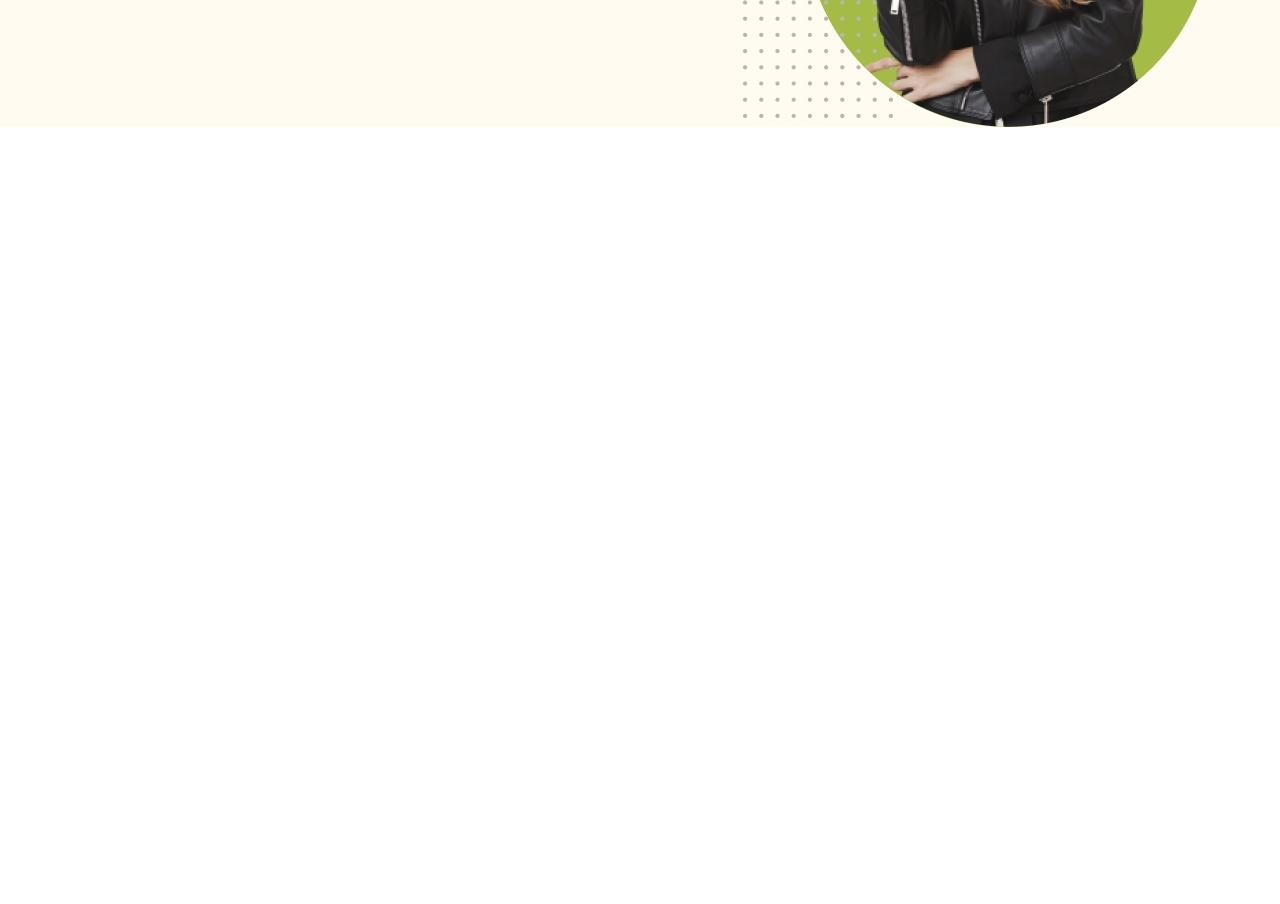
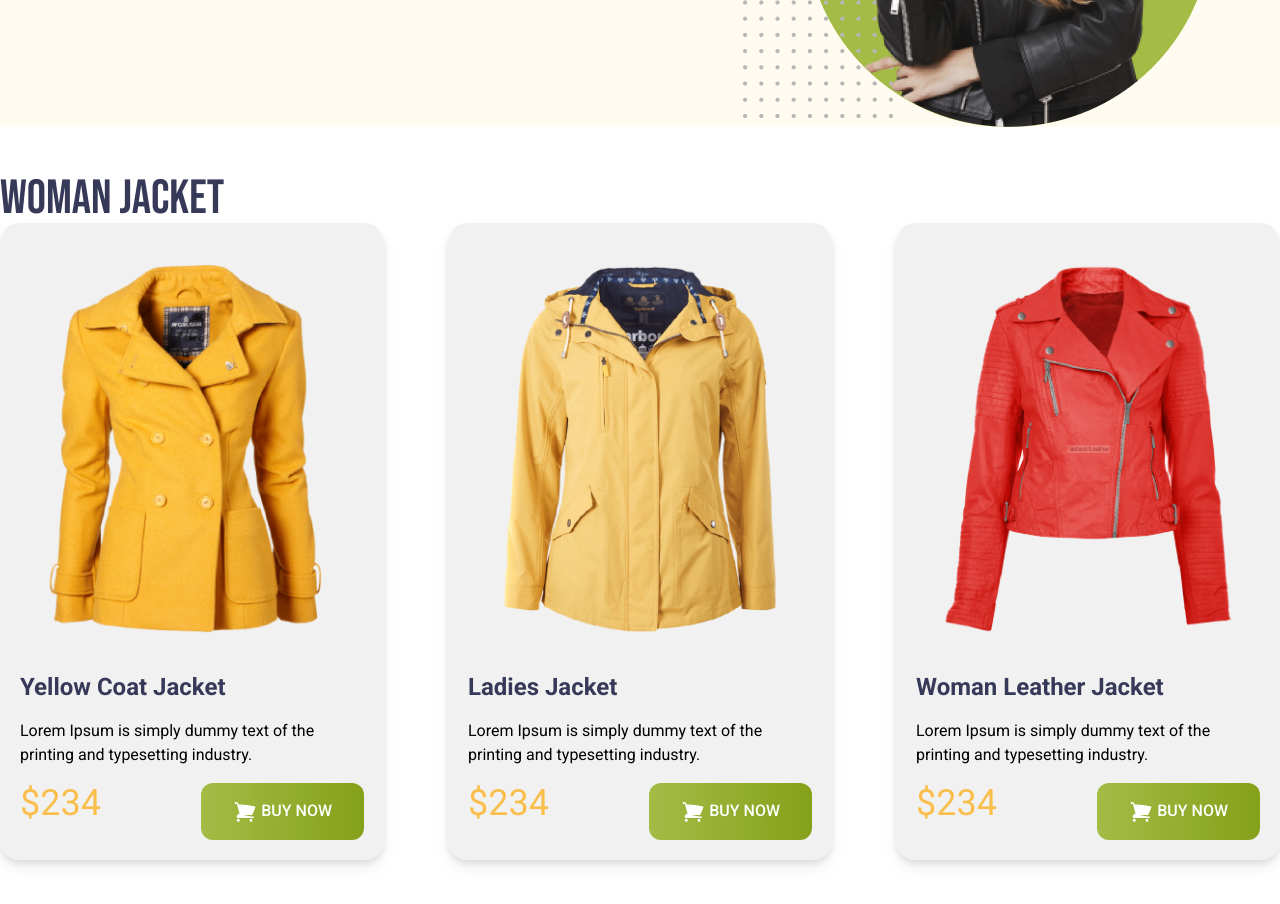
Before and after one commit to MD-Kamrul-Islam-Season/penguin-fashion-project, a plain HTML site: page index.html in a window 1280 px wide. Shown: the part 360-1264 px from the top of the page. Before the commit the page ends 800 px from the top, so only its background shows below. Drawn offline with nearby package versions, Linux system fonts and the light colour scheme.

Commit message:
added jacket section

```diff
--- a/index.html
+++ b/index.html
@@ -63,7 +63,134 @@
         </div>
       </div>
     </header>
-    <main></main>
+    <main class="max-w-7xl mx-auto">
+      <!-- Woman Jacket Section -->
+      <section class="my-12">
+        <h3 class="text-5xl font-bebas-neue text-[#363958]">Woman Jacket</h3>
+
+        <!-- Jacket cards container -->
+        <div class="grid md:grid-cols-2 lg:grid-cols-3 gap-x-16">
+          <!-- Jacket card 1-->
+          <div
+            class="p-5 rounded-[1.25rem] roun bg-[#F1F1F1] space-y-4 drop-shadow-lg"
+          >
+            <img
+              class="p-5 rounded-[1.25rem]"
+              src="images/jacket-1.png"
+              alt=""
+            />
+            <h4 class="text-[#363958] text-2xl font-bold">
+              Yellow Coat Jacket
+            </h4>
+            <p>
+              Lorem Ipsum is simply dummy text of the printing and typesetting
+              industry.
+            </p>
+            <div class="flex justify-between">
+              <h2 class="text-[#FABE4C] text-4xl">$234</h2>
+              <button
+                class="bg-green-300 px-8 py-4 rounded-xl font-medium text-white bg-gradient-to-r from-[#A4BC46] to-[#85A019]"
+              >
+                <svg
+                  xmlns="http://www.w3.org/2000/svg"
+                  fill="white"
+                  viewBox="0 0 24 24"
+                  stroke-width="1.5"
+                  stroke="currentColor"
+                  class="size-6 text-white inline"
+                >
+                  <path
+                    stroke-linecap="round"
+                    stroke-linejoin="round"
+                    d="M2.25 3h1.386c.51 0 .955.343 1.087.835l.383 1.437M7.5 14.25a3 3 0 0 0-3 3h15.75m-12.75-3h11.218c1.121-2.3 2.1-4.684 2.924-7.138a60.114 60.114 0 0 0-16.536-1.84M7.5 14.25 5.106 5.272M6 20.25a.75.75 0 1 1-1.5 0 .75.75 0 0 1 1.5 0Zm12.75 0a.75.75 0 1 1-1.5 0 .75.75 0 0 1 1.5 0Z"
+                  />
+                </svg>
+
+                BUY NOW
+              </button>
+            </div>
+          </div>
+          <!-- Jacket card 2-->
+          <div
+            class="p-5 rounded-[1.25rem] roun bg-[#F1F1F1] space-y-4 drop-shadow-lg"
+          >
+            <img
+              class="p-5 rounded-[1.25rem]"
+              src="images/jacket-2.png"
+              alt=""
+            />
+            <h4 class="text-[#363958] text-2xl font-bold">Ladies Jacket</h4>
+            <p>
+              Lorem Ipsum is simply dummy text of the printing and typesetting
+              industry.
+            </p>
+            <div class="flex justify-between">
+              <h2 class="text-[#FABE4C] text-4xl">$234</h2>
+              <button
+                class="bg-green-300 px-8 py-4 rounded-xl font-medium text-white bg-gradient-to-r from-[#A4BC46] to-[#85A019]"
+              >
+                <svg
+                  xmlns="http://www.w3.org/2000/svg"
+                  fill="white"
+                  viewBox="0 0 24 24"
+                  stroke-width="1.5"
+                  stroke="currentColor"
+                  class="size-6 text-white inline"
+                >
+                  <path
+                    stroke-linecap="round"
+                    stroke-linejoin="round"
+                    d="M2.25 3h1.386c.51 0 .955.343 1.087.835l.383 1.437M7.5 14.25a3 3 0 0 0-3 3h15.75m-12.75-3h11.218c1.121-2.3 2.1-4.684 2.924-7.138a60.114 60.114 0 0 0-16.536-1.84M7.5 14.25 5.106 5.272M6 20.25a.75.75 0 1 1-1.5 0 .75.75 0 0 1 1.5 0Zm12.75 0a.75.75 0 1 1-1.5 0 .75.75 0 0 1 1.5 0Z"
+                  />
+                </svg>
+
+                BUY NOW
+              </button>
+            </div>
+          </div>
+          <!-- Jacket card 3-->
+          <div
+            class="p-5 rounded-[1.25rem] roun bg-[#F1F1F1] space-y-4 drop-shadow-lg"
+          >
+            <img
+              class="p-5 rounded-[1.25rem]"
+              src="images/jacket-3.png"
+              alt=""
+            />
+            <h4 class="text-[#363958] text-2xl font-bold">
+              Woman Leather Jacket
+            </h4>
+            <p>
+              Lorem Ipsum is simply dummy text of the printing and typesetting
+              industry.
+            </p>
+            <div class="flex justify-between">
+              <h2 class="text-[#FABE4C] text-4xl">$234</h2>
+              <button
+                class="bg-green-300 px-8 py-4 rounded-xl font-medium text-white bg-gradient-to-r from-[#A4BC46] to-[#85A019]"
+              >
+                <svg
+                  xmlns="http://www.w3.org/2000/svg"
+                  fill="white"
+                  viewBox="0 0 24 24"
+                  stroke-width="1.5"
+                  stroke="currentColor"
+                  class="size-6 text-white inline"
+                >
+                  <path
+                    stroke-linecap="round"
+                    stroke-linejoin="round"
+                    d="M2.25 3h1.386c.51 0 .955.343 1.087.835l.383 1.437M7.5 14.25a3 3 0 0 0-3 3h15.75m-12.75-3h11.218c1.121-2.3 2.1-4.684 2.924-7.138a60.114 60.114 0 0 0-16.536-1.84M7.5 14.25 5.106 5.272M6 20.25a.75.75 0 1 1-1.5 0 .75.75 0 0 1 1.5 0Zm12.75 0a.75.75 0 1 1-1.5 0 .75.75 0 0 1 1.5 0Z"
+                  />
+                </svg>
+
+                BUY NOW
+              </button>
+            </div>
+          </div>
+        </div>
+      </section>
+    </main>
     <footer></footer>
   </body>
 </html>
```
